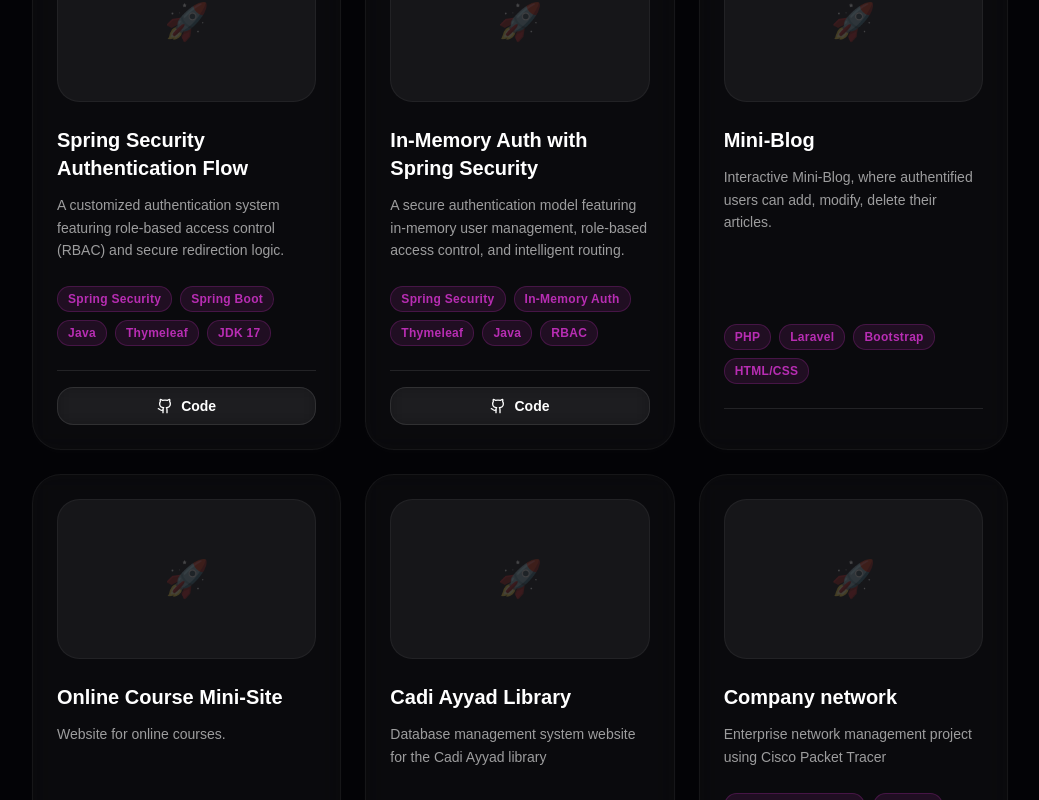
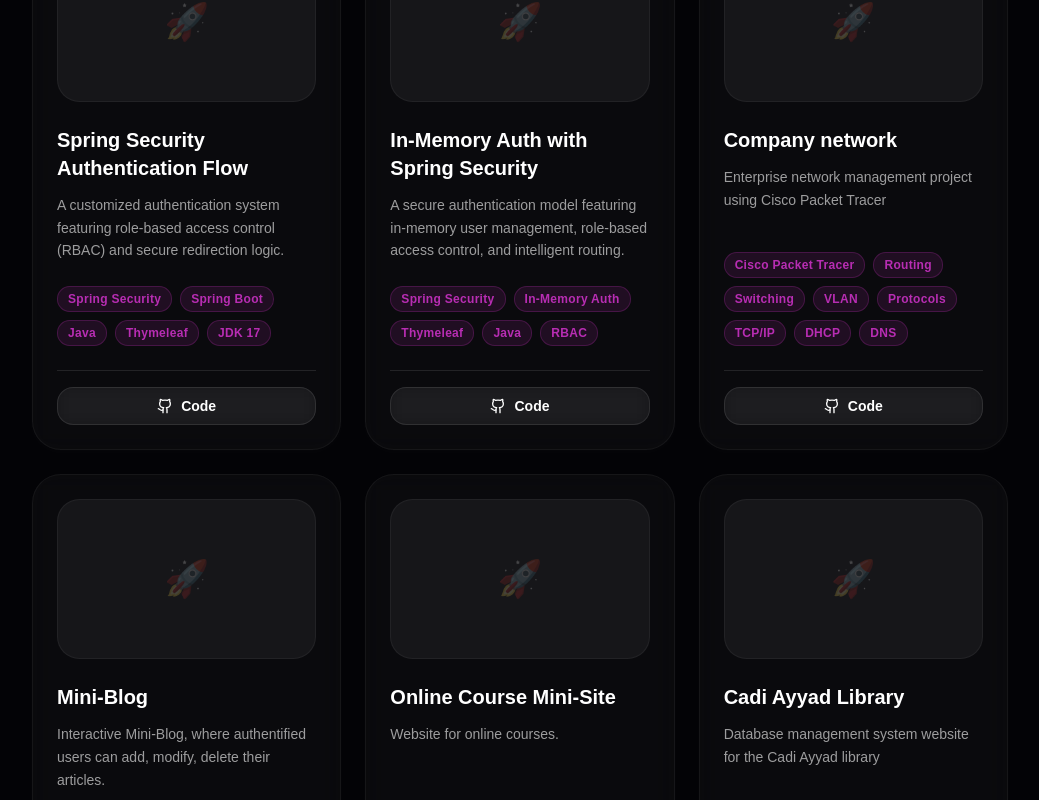
Before and after one commit to Hafsa-Belahnech/MonPortfolio_React, a React (Vite) app: page /projects in a window 1280 px wide. Shown: the part 940-1740 px from the top of the page, without its empty margins (120-1159 px from the left). Built offline with nearby package versions, Linux system fonts and the light colour scheme.

Commit message:
Add 'Company network' project details

```diff
--- a/src/data/projects.ts
+++ b/src/data/projects.ts
@@ -56,6 +56,14 @@ export const projects: Project[] = [
   },
 
   {
+    title: "Company network",
+    period: "2025",
+    tags: ["Cisco Packet Tracer", "Routing", "Switching", "VLAN", "Protocols", "TCP/IP", "DHCP", "DNS"],
+    summary: "Enterprise network management project using Cisco Packet Tracer",
+    repo: "https://github.com/Hafsa-Belahnech/Cisco_Networking_Project.git",
+  },
+
+  {
     title: "Mini-Blog",
     period: "2025/2026",
     tags: ["PHP", "Laravel", "Bootstrap", "HTML/CSS"],
@@ -76,11 +84,4 @@ export const projects: Project[] = [
     summary: "Database management system website for the Cadi Ayyad library",
   },
 
-  {
-    title: "Company network",
-    period: "2025",
-    tags: ["Cisco Packet Tracer", "Routing", "Switching", "VLAN", "Protocols", "TCP/IP", "DHCP", "DNS"],
-    summary: "Enterprise network management project using Cisco Packet Tracer",
-    repo: "https://github.com/Hafsa-Belahnech/Cisco_Networking_Project.git",
-  },
 ];
```
